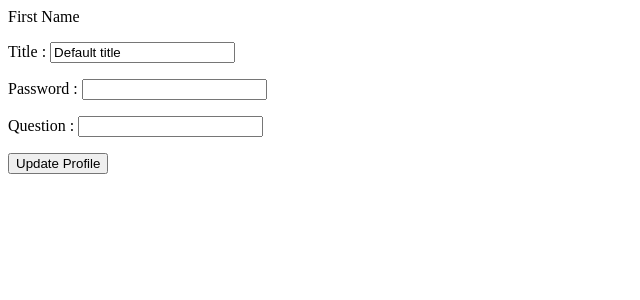
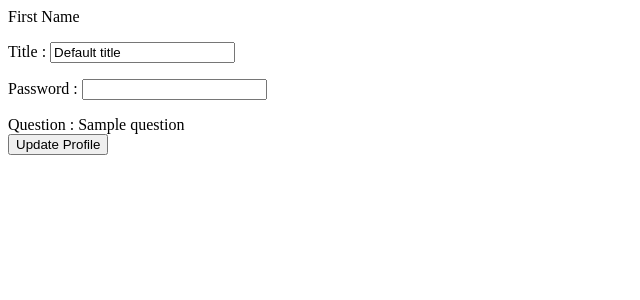
Before and after one commit to norips/ProjetCom, a Django app: template Formulaire/templates/Formulaire/create.html in a window 1280 px wide. Shown: the top 300 px of the page, without its empty margins (0-640 px from the left). Run offline with Django 3.2, Linux system fonts and the light colour scheme; the template is opened without the code that fills it: values that come from a table or form of the project are taken from there, most other values are stand-ins (such as "Sample title", 1, 10 or a date in 2020); some libraries are stand-ins or nearby versions.

Commit message:
Add multiple field for question, saving is not working

```diff
--- a/Formulaire/templates/Formulaire/create.html
+++ b/Formulaire/templates/Formulaire/create.html
@@ -1,4 +1,22 @@
 {% load staticfiles %}
+<style type="text/css">
+    .add-row {
+        padding-left:18px;
+        background:url(https://github.com/elo80ka/django-dynamic-formset/blob/master/demo/static/images/add.png?raw=true) no-repeat left center;
+    }
+    .delete-row {
+        /*float:right;*/
+        display:inline-block;
+        margin:5px 0 0 5px;
+        text-indent:-6000px;
+        background:url(https://github.com/elo80ka/django-dynamic-formset/blob/master/demo/static/images/delete.png?raw=true) no-repeat left center;
+        width:16px;
+        height:16px;
+    }
+    .question-formset {
+        display:block
+    }
+</style>
 
 {% if messages %}
     {% for message in messages %}
@@ -12,16 +30,23 @@
     <label>First Name</label>
     {{ form.as_p}}
 
-    {{ question.as_p }}
-
+    <div class="question-formset">
+    {% for q in question %}
+            Question :
+           <tr id="{{ q.prefix }}-row">
+                <td>{{ q.question }}</td>
+           </tr>
+    {% endfor %}
+    </div>
+    {{ question.management_form }}
     <input type="submit" value="Update Profile" class="button"/>
 </form>
 
 <!-- Include formset plugin - including jQuery dependency -->
 <script src="http://ajax.googleapis.com/ajax/libs/jquery/2.1.3/jquery.min.js"></script>
-<script src="{% static '/jquery.formset.js' %}"></script>
+<script src="https://cdnjs.cloudflare.com/ajax/libs/jquery.formset/1.2.2/jquery.formset.js"></script>
 <script>
-    $('.link-formset').formset({
+    $('.question-formset').formset({
         addText: 'add link',
         deleteText: 'remove'
     });
--- a/Formulaire/views.py
+++ b/Formulaire/views.py
@@ -20,10 +20,10 @@
     return render(request, 'Formulaire/detail.html' , {'form' : form})
 
 def create(request):
-
+    QuestionFormSet = modelformset_factory(FieldForm,fields=('question',))
     if request.POST:
         form = PollForm(request.POST)
-        question = QuestionForm(request.POST)
+        question = QuestionFormSet(request.POST)
         if form.is_valid() and question.is_valid():
             s_form = form.save()
             s_question = question.save(commit = False)
@@ -31,5 +31,5 @@
             s_question.save()
             return redirect('detail', form_id = s_form.id)
     form = PollForm()
-    question = QuestionForm()
+    question = QuestionFormSet(queryset=FieldForm.objects.none())
     return render(request,'Formulaire/create.html',{'form' : form, 'question' : question })
```
Also changed, not shown: Formulaire/migrations/0001_initial.py (deleted), Formulaire/migrations/0002_form_title.py (deleted), Formulaire/migrations/0003_answer.py (deleted), Formulaire/migrations/__init__.py (deleted).
